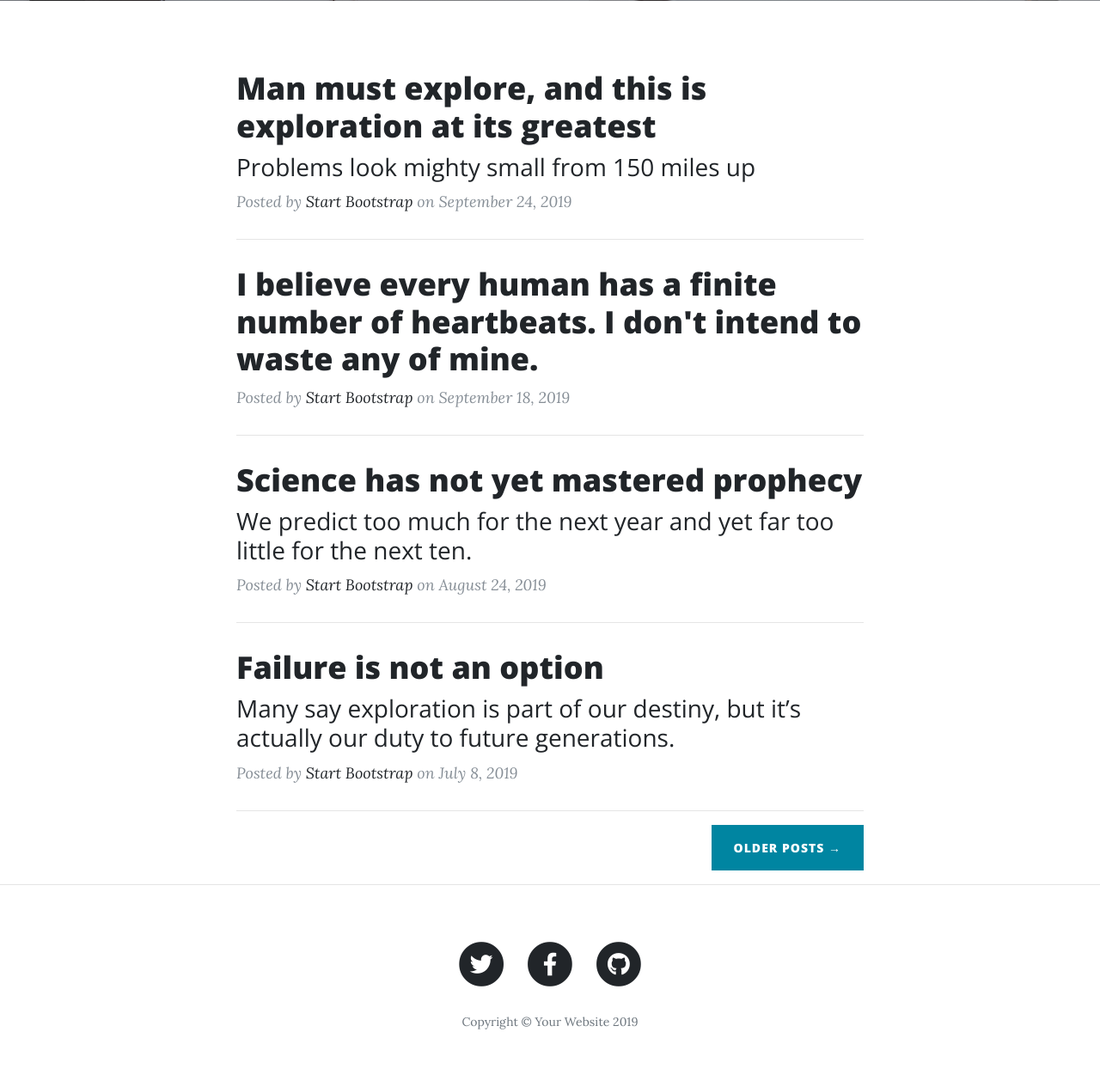
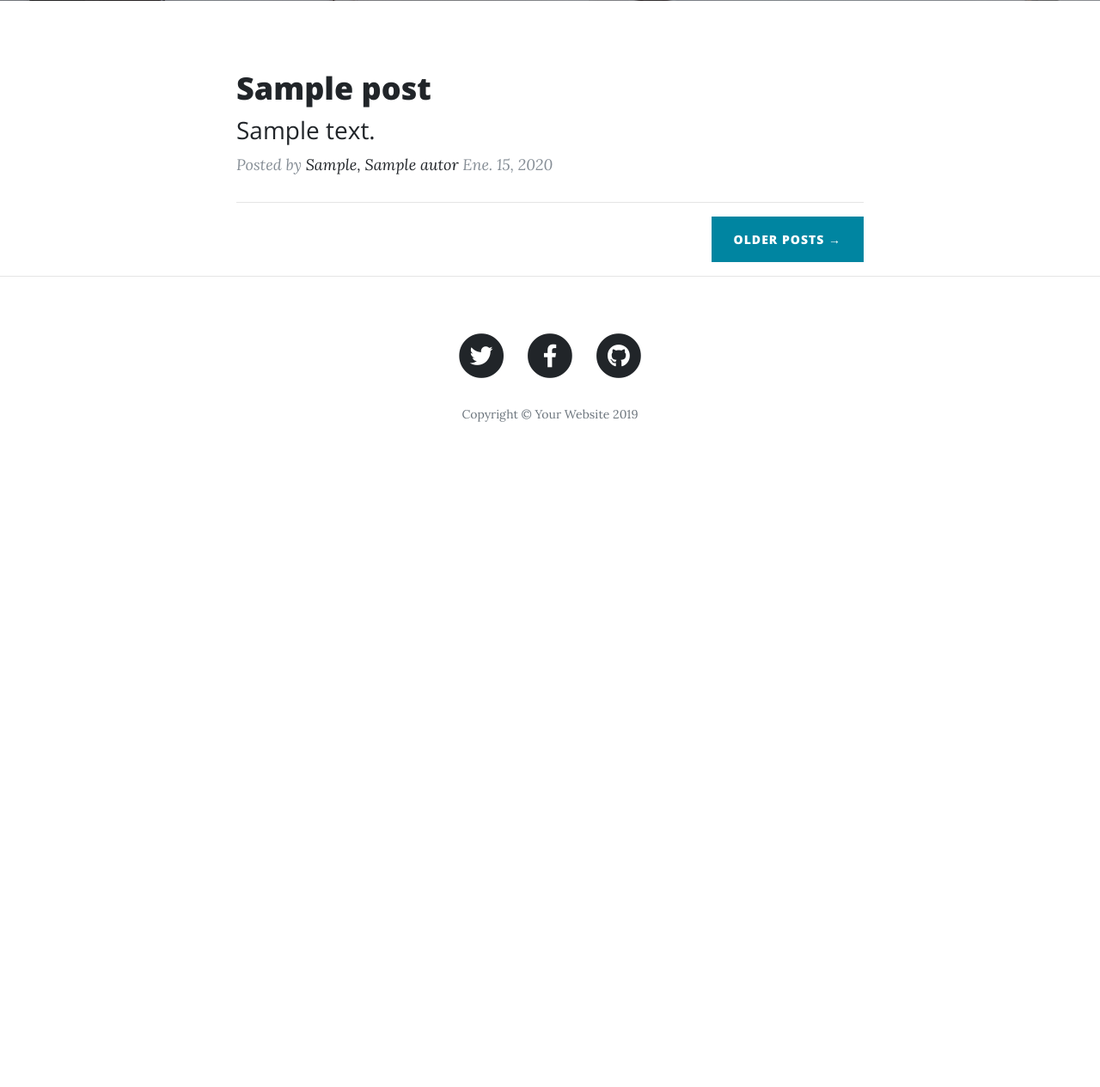
Before and after one commit to eliasg1025/django-blog-fbv, a Django app: template templates/index.html in a window 1280 px wide. Shown: the part 531-1796 px from the top of the page at 86% size. After the commit the page ends 1022 px from the top, so only its background shows below. Run offline with Django 3.2, Linux system fonts and the light colour scheme; the template is opened without the code that fills it: values that come from a table or form of the project are taken from there, others are empty; tables that the repository leaves empty hold one stand-in row (values such as "Sample post"); parts of the project's set-up code (start-up, migrations or seed data) failed here and were passed over; some libraries are stand-ins or nearby versions.

Commit message:
Listado de post

```diff
--- a/templates/index.html
+++ b/templates/index.html
@@ -16,8 +16,10 @@
 
     <!-- Custom fonts for this template -->
     <link href="{% static 'vendor/fontawesome-free/css/all.min.css' %}" rel="stylesheet" type="text/css">
-  <link href='https://fonts.googleapis.com/css?family=Lora:400,700,400italic,700italic' rel='stylesheet' type='text/css'>
-  <link href='https://fonts.googleapis.com/css?family=Open+Sans:300italic,400italic,600italic,700italic,800italic,400,300,600,700,800' rel='stylesheet' type='text/css'>
+    <link href='https://fonts.googleapis.com/css?family=Lora:400,700,400italic,700italic' rel='stylesheet'
+          type='text/css'>
+    <link href='https://fonts.googleapis.com/css?family=Open+Sans:300italic,400italic,600italic,700italic,800italic,400,300,600,700,800'
+          rel='stylesheet' type='text/css'>
 
     <!-- Custom styles for this template -->
     <link href="{% static 'css/clean-blog.min.css' %}" rel="stylesheet">
@@ -30,7 +32,9 @@
 <nav class="navbar navbar-expand-lg navbar-light fixed-top" id="mainNav">
     <div class="container">
         <a class="navbar-brand" href="{% url 'blog:index' %}">Django</a>
-      <button class="navbar-toggler navbar-toggler-right" type="button" data-toggle="collapse" data-target="#navbarResponsive" aria-controls="navbarResponsive" aria-expanded="false" aria-label="Toggle navigation">
+        <button class="navbar-toggler navbar-toggler-right" type="button" data-toggle="collapse"
+                data-target="#navbarResponsive" aria-controls="navbarResponsive" aria-expanded="false"
+                aria-label="Toggle navigation">
             Menu
             <i class="fas fa-bars"></i>
         </button>
@@ -60,14 +64,16 @@
 </nav>
 
 <!-- Page Header -->
-  <header class="masthead" style="background-image: url({% block imagen %}{% static 'img/home-bg.jpg' %}{% endblock imagen %})">
+<header class="masthead"
+        style="background-image: url({% block imagen %}{% static 'img/home-bg.jpg' %}{% endblock imagen %})">
     <div class="overlay"></div>
     <div class="container">
         <div class="row">
             <div class="col-lg-8 col-md-10 mx-auto">
                 <div class="site-heading">
                     <h1>{% block titulo_principal %}Blog Django{% endblock titulo_principal %}</h1>
-            <span class="subheading">Un blog hecho con <a href="https://docs.djangoproject.com/en/3.0/topics/http/views/" target="_blank"><b>vistas basadas en funciones</b></a></span>
+                    <span class="subheading">Un blog hecho con <a
+                            href="https://docs.djangoproject.com/en/3.0/topics/http/views/" target="_blank"><b>vistas basadas en funciones</b></a></span>
                 </div>
             </div>
         </div>
@@ -78,59 +84,26 @@
 <div class="container">
     <div class="row">
         <div class="col-lg-8 col-md-10 mx-auto">
+            {% if posts %}
+                {% for post in posts %}
                     <div class="post-preview">
                         <a href="post.html">
                             <h2 class="post-title">
-              Man must explore, and this is exploration at its greatest
+                                {{ post.titulo }}
                             </h2>
                             <h3 class="post-subtitle">
-              Problems look mighty small from 150 miles up
+                                {{ post.descripcion }}
                             </h3>
                         </a>
                         <p class="post-meta">Posted by
-            <a href="#">Start Bootstrap</a>
-            on September 24, 2019</p>
+                            <a href="#">{{ post.autor }}</a>
+                            {{ post.fecha_creacion }}</p>
                     </div>
                     <hr>
-        <div class="post-preview">
-          <a href="post.html">
-            <h2 class="post-title">
-              I believe every human has a finite number of heartbeats. I don't intend to waste any of mine.
-            </h2>
-          </a>
-          <p class="post-meta">Posted by
-            <a href="#">Start Bootstrap</a>
-            on September 18, 2019</p>
-        </div>
-        <hr>
-        <div class="post-preview">
-          <a href="post.html">
-            <h2 class="post-title">
-              Science has not yet mastered prophecy
-            </h2>
-            <h3 class="post-subtitle">
-              We predict too much for the next year and yet far too little for the next ten.
-            </h3>
-          </a>
-          <p class="post-meta">Posted by
-            <a href="#">Start Bootstrap</a>
-            on August 24, 2019</p>
-        </div>
-        <hr>
-        <div class="post-preview">
-          <a href="post.html">
-            <h2 class="post-title">
-              Failure is not an option
-            </h2>
-            <h3 class="post-subtitle">
-              Many say exploration is part of our destiny, but it’s actually our duty to future generations.
-            </h3>
-          </a>
-          <p class="post-meta">Posted by
-            <a href="#">Start Bootstrap</a>
-            on July 8, 2019</p>
-        </div>
-        <hr>
+                {% endfor %}
+            {% else %}
+                <h1>No existen post registrados</h1>
+            {% endif %}
             <!-- Pager -->
             <div class="clearfix">
                 <a class="btn btn-primary float-right" href="#">Older Posts &rarr;</a>
```
Also changed, not shown: applications/blog/views.py (+28 -7 lines), 1 other file. Lines whose indentation alone changed are shown as unchanged.
